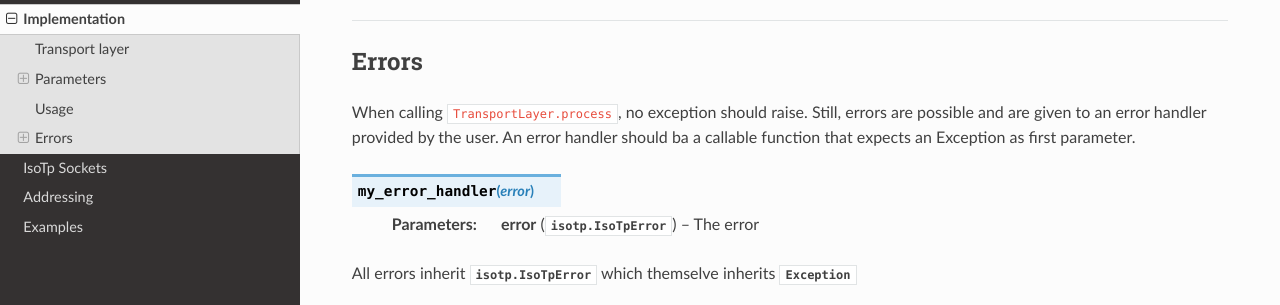
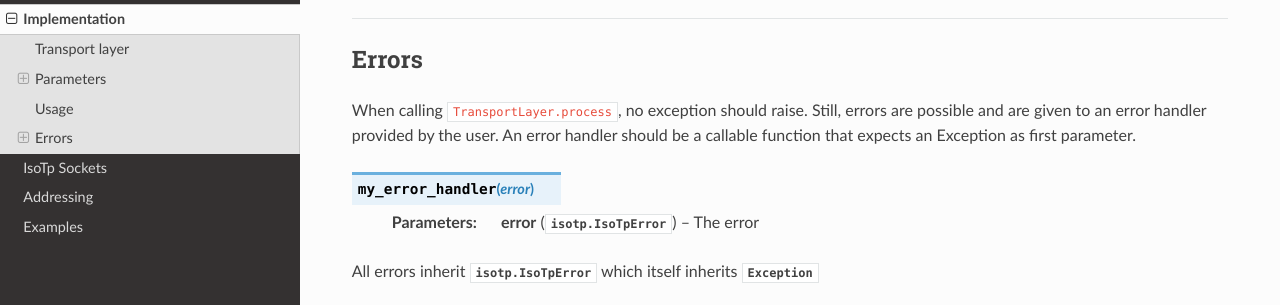
Before and after one commit to pylessard/python-can-isotp, a Sphinx documentation site: the page built from doc/source/isotp/implementation.rst, in a window 1280 px wide and 900 px high, scrolled down 3785 px, cut to the strip 157-462 px from the top of the window. Built offline with Sphinx 7.4.7 and the Read the Docs theme 2.0.0, drawn with Linux system fonts in a browser that asks for light colours; some of the changed text lies outside the part shown.

Commit message:
Corrected wrong statement in doc + few mispelling

```diff
--- a/doc/source/isotp/implementation.rst
+++ b/doc/source/isotp/implementation.rst
@@ -57,7 +57,7 @@
    The maximum number of bytes that the Link Layer (CAN layer) can transport. In other words, the biggest number of data bytes possible in a single CAN message.
    Valid values are : 8, 12, 16, 20, 24, 32, 48, 64.
 
-   When a value greater than 8 is used, CanMessage transmitted by the TransportLayer will have the property ``is_fd`` set to ``True``
+   Large frames will be transmitted in small CAN ,essages of this size except for the last CAN message that will be as small as possible, unless padding is used.
 
    This parameter was formely named ``ll_data_length`` but has been renamed to explicitly indicate that it affects transmitted messages only.
 
@@ -158,14 +158,14 @@
 ------
 
 When calling ``TransportLayer.process``, no exception should raise. Still, errors are possible and are given to an error handler provided by the user.
-An error handler should ba a callable function that expects an Exception as first parameter.
+An error handler should be a callable function that expects an Exception as first parameter.
 
 .. function:: my_error_handler(error)
 
    :param error: The error
    :type error: :class:`isotp.IsoTpError<isotp.IsoTpError>`
 
-All errors inherit :class:`isotp.IsoTpError<isotp.IsoTpError>` which themselve inherits :class:`Exception<Exception>`
+All errors inherit :class:`isotp.IsoTpError<isotp.IsoTpError>` which itself inherits :class:`Exception<Exception>`
 
 .. autoclass:: isotp.FlowControlTimeoutError
 .. autoclass:: isotp.ConsecutiveFrameTimeoutError
```
Also changed, not shown: other parts of doc/source/isotp/implementation.rst (+1 -1 lines).
